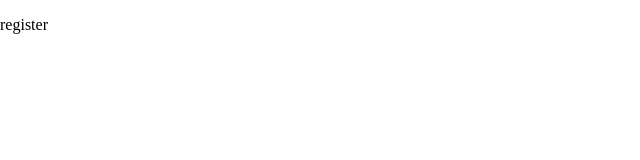
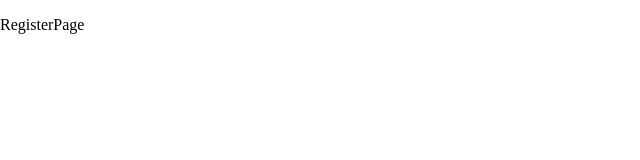
Before and after one commit to BrunoNevesJS/coin-tracking, a React (Create React App) app in the folder frontend/: page /register in a window 1280 px wide. Shown: the top 160 px of the page, without its empty margins (0-640 px from the left). Built offline with nearby package versions, Linux system fonts and the light colour scheme.

Commit message:
feat: Componentização das rotas sign in, not found, register

```diff
--- /dev/null
+++ b/frontend/src/pages/home/index.tsx
@@ -0,0 +1,8 @@
+import React from 'react'
+
+export const HomePage: React.FC = () => {
+
+  return (
+    <p> HomePage </p>
+  )
+}
--- /dev/null
+++ b/frontend/src/pages/not-found/index.tsx
@@ -0,0 +1,8 @@
+import React from 'react'
+
+export const NotFoundPage: React.FC = () => {
+
+  return (
+    <p> NotFoundPage </p>
+  )
+}
--- /dev/null
+++ b/frontend/src/pages/register/index.tsx
@@ -0,0 +1,8 @@
+import React from 'react'
+
+export const RegisterPage: React.FC = () => {
+
+  return (
+    <p> RegisterPage </p>
+  )
+}
--- a/frontend/src/routes/index.tsx
+++ b/frontend/src/routes/index.tsx
@@ -3,15 +3,19 @@ import React from 'react'
 import { Routes, Route } from 'react-router-dom';
 import { SignInRoutesTemplate } from './signInRoutes';
 
+import { RegisterPage } from 'pages/register';
+import { HomePage } from 'pages/home';
+import { NotFoundPage } from 'pages/not-found';
+
 export const AppRouter: React.FC = () => {
   return (
     <Routes>
       <Route path='/' element={<SignInRoutesTemplate />}>
-        <Route path='/' element={<p> signInRoute </p>} />
+        <Route path='/' element={<HomePage />} />
       </Route>
 
-      <Route path='/register' element={<p> register </p>} />
-      <Route path='*' element={<p> Pagina não encontrada </p>} />
+      <Route path='/register' element={<RegisterPage />} />
+      <Route path='*' element={<NotFoundPage />} />
     </Routes>
   )
 }
```
